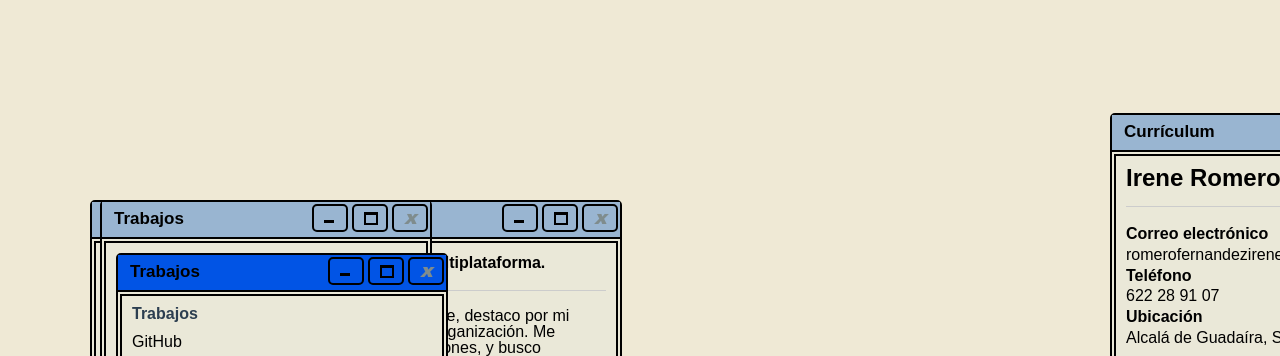
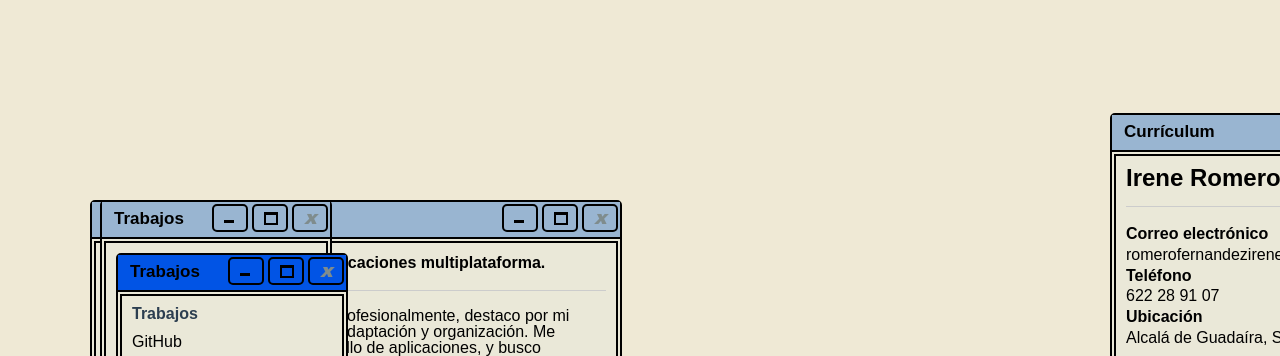
Before and after one commit to Irene-Romero-dot/PortfolioInicialIrene, a plain HTML site: page ENDES/portfolioENDES/index.html in a window 1280 px wide. Shown: the top 356 px of the page. Drawn offline with nearby package versions, Linux system fonts and the light colour scheme.

Commit message:
Update style.css

```diff
--- a/ENDES/portfolioENDES/style.css
+++ b/ENDES/portfolioENDES/style.css
@@ -294,7 +294,7 @@ span {
     margin-bottom: 8px;
 }
 
-/*Tamaño y posicón de los botones*/
+/*Posiciones y tamañps de las ventanas*/
 #window0 {	top: 113px;	left: 1110px;}
 #window1 {	top: 200px; left: 90px;}
 #window2 {	top: 300px; left: 80px;}
@@ -302,7 +302,7 @@ span {
 #window0 .wincontent {	width: 660px; height: 800px;	}
 #window1 .wincontent {	width: 500px; height: 300px;	}
 #window2 .wincontent {	width: 350px; height: 400px;	}
-#window3 .wincontent {	width: 300px; height: 100px;	}
+#window3 .wincontent {	width: 50px; height: 250px;	}
 @media screen and (max-width:960px){
 	#window0 {	left: 10px;	}
 	#window3 {	left: 50px;	}
```
